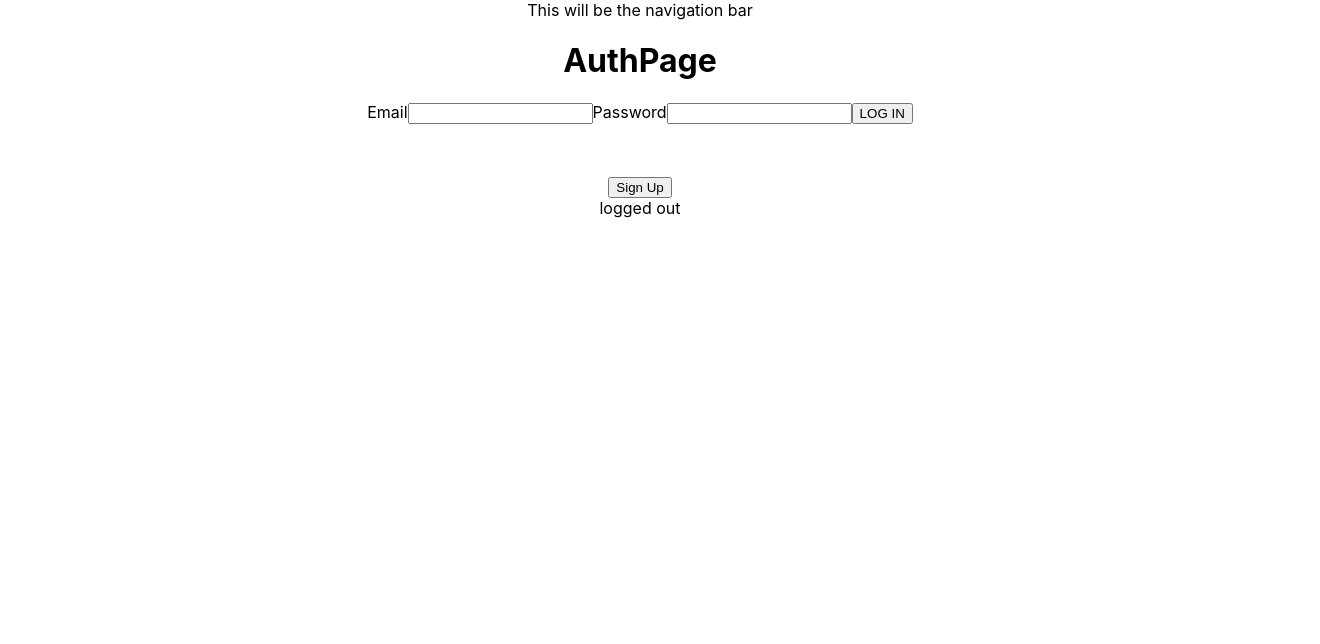
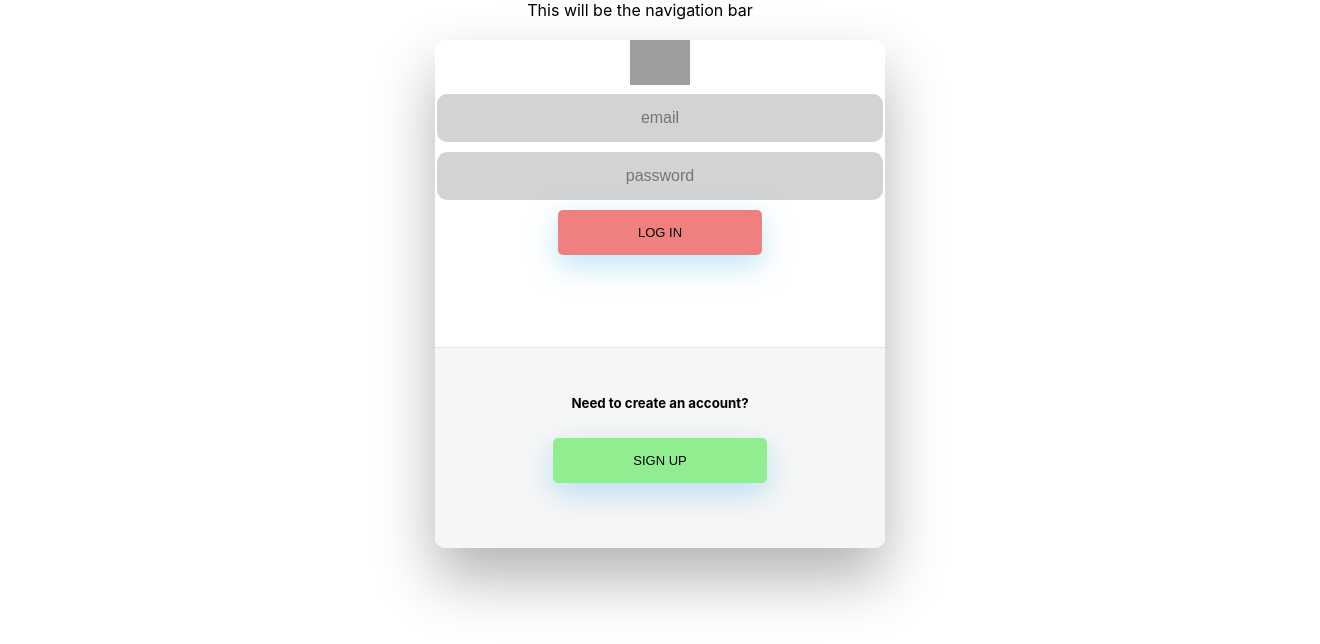
Before and after one commit to MikeOD92/here_comes_treble, a React (Create React App) app: page /login in a window 1280 px wide. Shown: the top 644 px of the page, 1320 px wide, since content can reach past the window. Built offline with nearby package versions, Linux system fonts and the light colour scheme; grey boxes are pictures that could not be loaded.

Commit message:
style login and signup pages

```diff
--- a/src/App.js
+++ b/src/App.js
@@ -1,6 +1,7 @@
 import { useState } from 'react';
 import { getUser } from './utilities/users-service';
 import "./App.css";
+import * as userService from './utilities/users-service';
 import {Switch, Route} from 'react-router-dom'
 import {Redirect} from 'react-router-dom';
 import AuthPage from "./pages/AuthPage";
@@ -16,10 +17,15 @@ export default function App() {
 
   const [user, setUser] = useState(getUser());
 
+  function handleLogOut() {
+    userService.logOut();
+    setUser(null);
+  }
+
   return (
     <div className="App">
       <>
-      <Top/>
+      <Top user={user} handleLogOut={handleLogOut}/>
       <Switch>
         <Route exact path="/" component={LandingPage}/>
         <Route exact path="/play" component={Homepage}/>
@@ -32,11 +38,6 @@ export default function App() {
       {/* <Homepage/> */}
       {/* <Gamepage song={"mll"}/> */}
       {/* <AuthPage setUser={setUser} /> */}
-      {user ?
-      (<div>logged in</div> )
-      :
-      (<div>logged out</div>)
-      }
     </div>
   );
 }
--- /dev/null
+++ b/src/components/LoginForm.css
@@ -0,0 +1,274 @@
+/* h2 {
+  text-align: center;
+  font-size: 16px;
+  font-weight: 600;
+  text-transform: uppercase;
+  display: inline-block;
+  margin: 40px 8px 10px 8px;
+  color: #cccccc;
+}
+/* STRUCTURE */
+.loginForm {
+  display: flex;
+  flex-direction: column;
+  align-items: center;
+  justify-content: center;
+  width: 100%;
+  min-height: 100%;
+  padding: 20px;
+}
+.signupForm {
+  display: flex;
+  flex-direction: column;
+  justify-content: center;
+  align-items: center;
+  max-width:100%;
+  min-height: 100%;
+  padding: 20px;
+}
+
+#formInputs {
+  max-width: 350px;
+}
+
+.formContent {
+  -webkit-border-radius: 10px 10px 10px 10px;
+  border-radius: 10px 10px 10px 10px;
+  background: #fff;
+  padding: 30px;
+  width: 90%;
+  max-width: 450px;
+  position: relative;
+  padding: 0px;
+  -webkit-box-shadow: 0 30px 60px 0 rgba(0, 0, 0, 0.3);
+  box-shadow: 0 30px 60px 0 rgba(0, 0, 0, 0.3);
+  text-align: center;
+}
+#formFooter {
+  background-color: #f6f6f6;
+  border-top: 1px solid #dce8f1;
+  padding: 25px;
+  text-align: center;
+  -webkit-border-radius: 0 0 10px 10px;
+  border-radius: 0 0 10px 10px;
+}
+/* FORM TYPOGRAPHY*/
+input[type="button"],
+input[type="submit"],
+input[type="reset"] {
+  background-color: lightgreen;
+  border: none;
+  color: black;
+  padding: 15px 80px;
+  text-align: center;
+  text-decoration: none;
+  display: inline-block;
+  text-transform: uppercase;
+  font-size: 13px;
+  -webkit-box-shadow: 0 10px 30px 0 rgba(95, 186, 233, 0.4);
+  box-shadow: 0 10px 30px 0 rgba(95, 186, 233, 0.4);
+  -webkit-border-radius: 5px 5px 5px 5px;
+  border-radius: 5px 5px 5px 5px;
+  margin: 5px 20px 40px 20px;
+  -webkit-transition: all 0.3s ease-in-out;
+  -moz-transition: all 0.3s ease-in-out;
+  -ms-transition: all 0.3s ease-in-out;
+  -o-transition: all 0.3s ease-in-out;
+  transition: all 0.3s ease-in-out;
+}
+
+input[type="button"]:hover,
+input[type="submit"]:hover,
+input[type="reset"]:hover {
+  background-color: lightblue;
+}
+
+input[type="button"]:active,
+input[type="submit"]:active,
+input[type="reset"]:active {
+  -moz-transform: scale(0.95);
+  -webkit-transform: scale(0.95);
+  -o-transform: scale(0.95);
+  -ms-transform: scale(0.95);
+  transform: scale(0.95);
+}
+
+input[type="text"],
+input[type="password"],
+input[type="email"] {
+  background-color: lightgrey;
+  border: none;
+  color: #0d0d0d;
+  padding: 15px 32px;
+  text-align: center;
+  text-decoration: none;
+  display: inline-block;
+  font-size: 16px;
+  margin: 5px 0px;
+  width: 85%;
+  -webkit-transition: all 0.5s ease-in-out;
+  -moz-transition: all 0.5s ease-in-out;
+  -ms-transition: all 0.5s ease-in-out;
+  -o-transition: all 0.5s ease-in-out;
+  transition: all 0.5s ease-in-out;
+  -webkit-border-radius: 5px 5px 5px 5px;
+  border-radius: 10px 10px 10px 10px;
+}
+
+input[type="text"]:focus {
+  background-color: #fff;
+  border-bottom: 2px solid lightblue;
+}
+
+input[type="text"]:placeholder {
+  color: #cccccc;
+}
+
+input:disabled,
+form:invalid input[type="submit"] {
+  cursor: not-allowed;
+  background-color: lightcoral;
+}
+
+/* ANIMATIONS */
+
+/* Simple CSS3 Fade-in-down Animation */
+.fadeInDown {
+  -webkit-animation-name: fadeInDown;
+  animation-name: fadeInDown;
+  -webkit-animation-duration: 1s;
+  animation-duration: 1s;
+  -webkit-animation-fill-mode: both;
+  animation-fill-mode: both;
+}
+
+@-webkit-keyframes fadeInDown {
+  0% {
+    opacity: 0;
+    -webkit-transform: translate3d(0, -100%, 0);
+    transform: translate3d(0, -100%, 0);
+  }
+  100% {
+    opacity: 1;
+    -webkit-transform: none;
+    transform: none;
+  }
+}
+
+@keyframes fadeInDown {
+  0% {
+    opacity: 0;
+    -webkit-transform: translate3d(0, -100%, 0);
+    transform: translate3d(0, -100%, 0);
+  }
+  100% {
+    opacity: 1;
+    -webkit-transform: none;
+    transform: none;
+  }
+}
+
+/* Simple CSS3 Fade-in Animation */
+@-webkit-keyframes fadeIn {
+  from {
+    opacity: 0;
+  }
+  to {
+    opacity: 1;
+  }
+}
+@-moz-keyframes fadeIn {
+  from {
+    opacity: 0;
+  }
+  to {
+    opacity: 1;
+  }
+}
+@keyframes fadeIn {
+  from {
+    opacity: 0;
+  }
+  to {
+    opacity: 1;
+  }
+}
+
+.fadeIn {
+  opacity: 0;
+  -webkit-animation: fadeIn ease-in 1;
+  -moz-animation: fadeIn ease-in 1;
+  animation: fadeIn ease-in 1;
+
+  -webkit-animation-fill-mode: forwards;
+  -moz-animation-fill-mode: forwards;
+  animation-fill-mode: forwards;
+
+  -webkit-animation-duration: 1s;
+  -moz-animation-duration: 1s;
+  animation-duration: 1s;
+}
+
+.fadeIn.first {
+  -webkit-animation-delay: 0.4s;
+  -moz-animation-delay: 0.4s;
+  animation-delay: 0.4s;
+}
+
+.fadeIn.second {
+  -webkit-animation-delay: 0.6s;
+  -moz-animation-delay: 0.6s;
+  animation-delay: 0.6s;
+}
+
+.fadeIn.third {
+  -webkit-animation-delay: 0.8s;
+  -moz-animation-delay: 0.8s;
+  animation-delay: 0.8s;
+}
+
+.fadeIn.fourth {
+  -webkit-animation-delay: 1s;
+  -moz-animation-delay: 1s;
+  animation-delay: 1s;
+}
+.fadeIn.fifth {
+  -webkit-animation-delay: 1.2s;
+  -moz-animation-delay: 1.2s;
+  animation-delay: 1.2s;
+}
+.fadeIn.sixth {
+  -webkit-animation-delay: 1.2s;
+  -moz-animation-delay: 1.2s;
+  animation-delay: 1.2s;
+}
+
+/* Simple CSS3 Fade-in Animation */
+.underlineHover:after {
+  display: block;
+  left: 0;
+  bottom: -10px;
+  width: 0;
+  height: 2px;
+  background-color: #56baed;
+  content: "";
+  transition: width 0.2s;
+}
+
+.underlineHover:hover {
+  color: #0d0d0d;
+}
+
+.underlineHover:hover:after {
+  width: 100%;
+}
+
+/* OTHERS */
+
+*:focus {
+  outline: none;
+}
+
+#icon {
+  width: 60%;
+}
--- a/src/components/LoginForm.js
+++ b/src/components/LoginForm.js
@@ -1,12 +1,15 @@
 import { useState } from 'react';
 import * as usersService from '../utilities/users-service';
+import {useHistory} from 'react-router-dom';
+import './LoginForm.css';
 
-export default function LogIn({ setUser }) {
+export default function LogIn({ setUser, setShowLogin, showLogin }) {
   const [credentials, setCredentials] = useState({
     email: '',
     password: ''
   });
   const [error, setError] = useState('');
+  const history = useHistory();
 
   function handleChange(evt) {
     setCredentials({ ...credentials, [evt.target.name]: evt.target.value });
@@ -28,17 +31,22 @@ export default function LogIn({ setUser }) {
   }
 
   return (
-    <div>
-      <div className="form-container" onSubmit={handleSubmit}>
-        <form autoComplete="off" >
-          <label>Email</label>
-          <input type="text" name="email" value={credentials.email} onChange={handleChange} required />
-          <label>Password</label>
-          <input type="password" name="password" value={credentials.password} onChange={handleChange} required />
-          <button type="submit">LOG IN</button>
+    <div className="loginForm fadeInDown">
+      <div className="formContent" onSubmit={handleSubmit}>
+        <div className="fadeIn first">
+          <img src="https://encrypted-tbn0.gstatic.com/images?q=tbn:ANd9GcT9sa8-moUEaEHzrfUe-cajo8cFFUFCOxntqcf601_S709s76zQmqo7r4kqd821W7xEj1U&usqp=CAU" alt="logo" width="60" />
+        </div>
+        <form>
+          <input type="text" id="loginEmail" className="fadeIn second" placeholder="email" name="email" value={credentials.email} onChange={handleChange} required />
+          <input type="password" id="loginPassword" className="fadeIn third" placeholder="password" name="password" value={credentials.password} onChange={handleChange} required />
+          <input type="submit" id="loginSubmit" className="fadeIn fourth" value="Log In" />
         </form>
+        <p className="error-message">&nbsp;{error}</p>
+        <div id="formFooter" >
+          <h5>Need to create an account?</h5>
+          <input type="submit" id="loginSwitch" className="underlineHover" onClick={() => setShowLogin(!showLogin)} value='Sign Up' />
+        </div>
       </div>
-      <p className="error-message">&nbsp;{error}</p>
     </div>
   );
 }
--- a/src/components/SignUpForm.js
+++ b/src/components/SignUpForm.js
@@ -33,17 +33,17 @@ export default function SignUp({ setUser, showLogin, setShowLogin }) {
 
   const disable = formData.password !== formData.confirm;
   return (
-    <div className="wrapper fadeInDown">
+    <div className="signupForm fadeInDown">
       <div id="formContent" onSubmit={handleSubmit}>
         <div className="fadeIn first">
-          <img src="https://i.imgur.com/W9JYIXE.png" alt="logo" width="60" />
+          <img src="https://encrypted-tbn0.gstatic.com/images?q=tbn:ANd9GcT9sa8-moUEaEHzrfUe-cajo8cFFUFCOxntqcf601_S709s76zQmqo7r4kqd821W7xEj1U&usqp=CAU" alt="logo" width="60" />
         </div>
-        <form >
-          <input type="text" id="login" placeholder="name" className="fadeIn second" name="name" value={formData.name} onChange={handleChange} required />
-          <input type="email" id="email" placeholder="email" className="fadeIn third" name="email" value={formData.email} onChange={handleChange} required />
-          <input type="password" id="password" placeholder="password" className="fadeIn fourth" name="password" value={formData.password} onChange={handleChange} required />
+        <form id="formInputs">
+          <input type="text" id="loginName" className="fadeIn second" placeholder="name"  name="name" value={formData.name} onChange={handleChange} required />
+          <input type="text" id="loginEmail" placeholder="email" className="fadeIn third" name="email" value={formData.email} onChange={handleChange} required />
+          <input type="password" id="loginPassword" placeholder="password" className="fadeIn fourth" name="password" value={formData.password} onChange={handleChange} required />
           <input type="password" id="password" placeholder="confirm password" className="fadeIn fifth" name="confirm" value={formData.confirm} onChange={handleChange} required />
-          <input type="submit" placeholder="name" className="fadeIn sixth" disabled={disable} value="Sign Up" />
+          <input type="submit" className="fadeIn sixth" disabled={disable} value="Sign Up" />
         </form>
         <p className="error-message">&nbsp;{error}</p>
         <div id="formFooter" >
--- a/src/pages/AuthPage.js
+++ b/src/pages/AuthPage.js
@@ -6,14 +6,12 @@ export default function AuthPage({ setUser }) {
   const [showLogin, setShowLogin] = useState(true);
 
   return (
-    <main className="">
-      <h1>AuthPage</h1>
+    <main>
       {showLogin ?
-        <LoginForm setUser={setUser} />
+        <LoginForm setUser={setUser} showLogin={showLogin} setShowLogin={setShowLogin}/>
         :
-        <SignUpForm setUser={setUser} />
+        <SignUpForm setUser={setUser} showLogin={showLogin} setShowLogin={setShowLogin}/>
       }
-      <button onClick={() => setShowLogin(!showLogin)}>{showLogin ? 'Sign Up' : 'Log in'}</button>
     </main>
   );
 }
```
